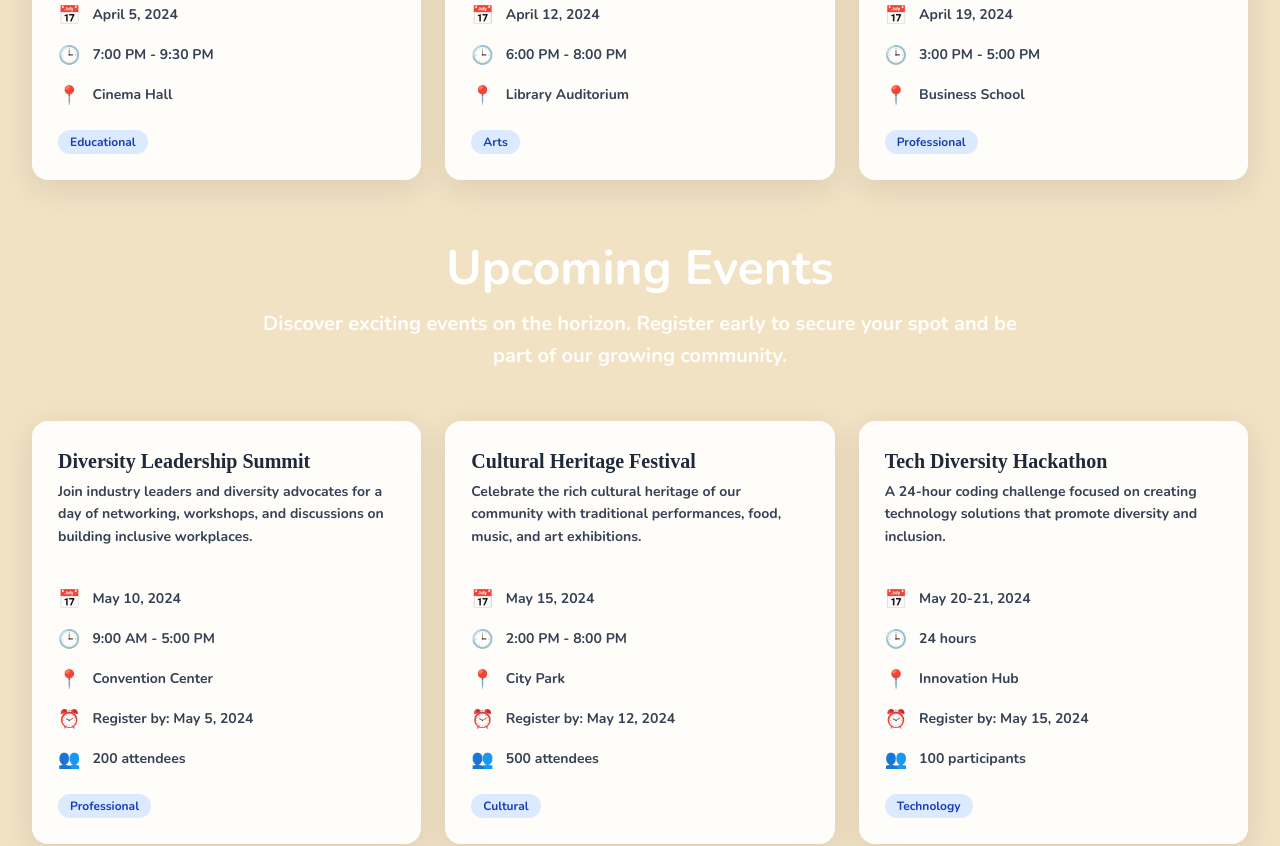
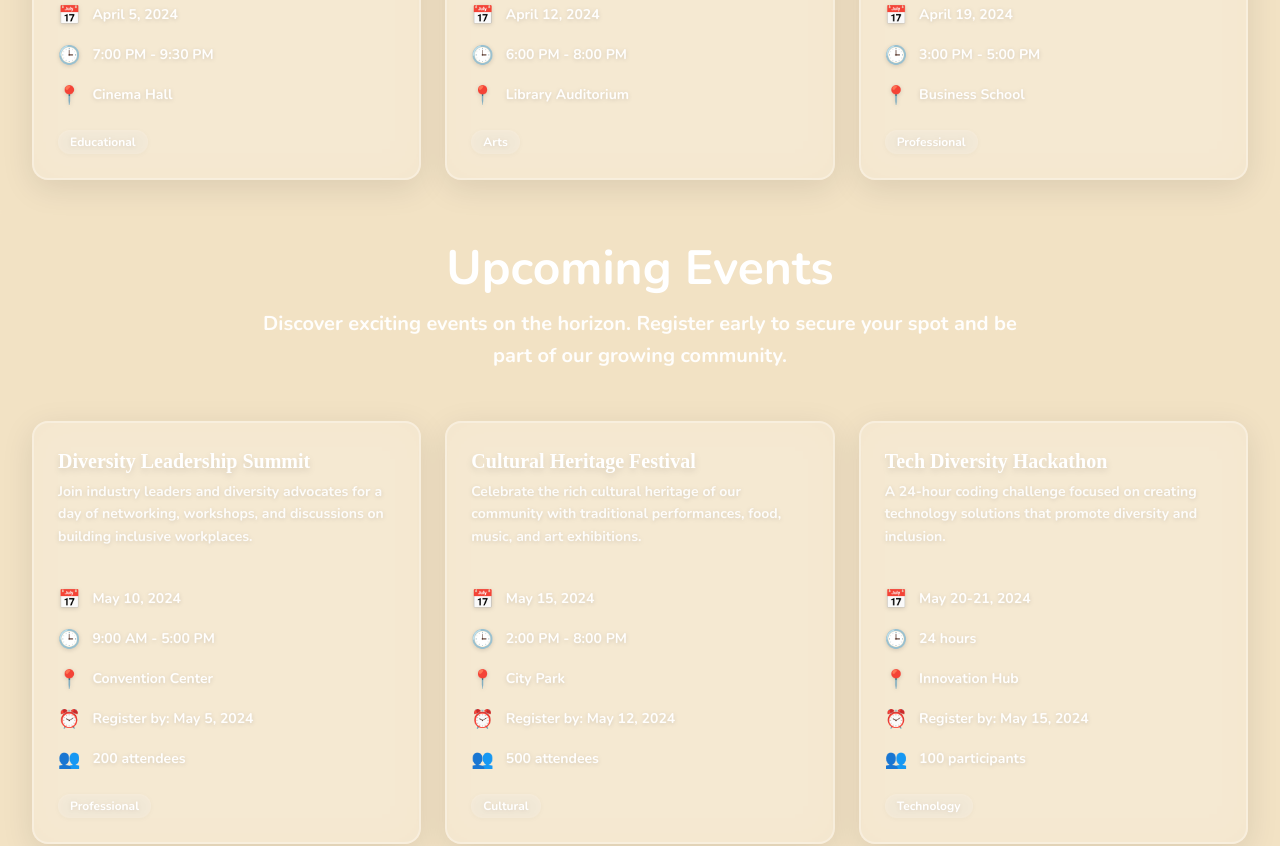
Before and after one commit to DeluluDevelopers/landingdiversity, a Next.js app: page / in a window 1280 px wide. Shown: the part 1540-2386 px from the top of the page. Built offline with nearby package versions, Linux system fonts and the light colour scheme.

Commit message:
removed thaat white bg to blur

```diff
--- a/app/page.tsx
+++ b/app/page.tsx
@@ -178,7 +178,7 @@ export default function Home() {
       {/* Fixed Background Image */}
       <div
         className='fixed inset-0 bg-cover bg-center bg-no-repeat z-0'
-        style={{ backgroundImage: "url(/ii.png)" }}
+        style={{ backgroundImage: "url(/ki.png)" }}
       >
         <div className='absolute inset-0 bg-black/30'></div>
       </div>
@@ -229,7 +229,7 @@ export default function Home() {
                     (index + 1) * 100
                   } card-hover`}
                   style={{
-                    background: "rgba(255, 255, 255, 0.9)",
+                    background: "rgba(255, 255, 255, 0.15)",
                     backdropFilter: "blur(20px)",
                     WebkitBackdropFilter: "blur(20px)",
                     border: "1px solid rgba(255, 255, 255, 0.3)",
@@ -240,41 +240,41 @@ export default function Home() {
                   }}
                 >
                   <CardHeader className='pb-3'>
-                    <CardTitle className='text-glow text-xl text-gray-800 font-bold'>
+                    <CardTitle className='text-glow text-xl text-white font-bold drop-shadow-md'>
                       {event.title}
                     </CardTitle>
-                    <CardDescription className='text-gray-700 leading-relaxed font-medium'>
+                    <CardDescription className='text-white/90 leading-relaxed font-medium drop-shadow-sm'>
                       {event.description}
                     </CardDescription>
                   </CardHeader>
                   <CardContent>
                     <div className='space-y-3'>
                       <div className='flex items-center gap-3'>
-                        <span className='text-blue-600 icon-bounce text-lg'>
+                        <span className='text-blue-200 icon-bounce text-lg drop-shadow-sm'>
                           📅
                         </span>
-                        <span className='text-sm text-gray-700 font-medium'>
+                        <span className='text-sm text-white/95 font-medium drop-shadow-sm'>
                           {event.date}
                         </span>
                       </div>
                       <div className='flex items-center gap-3'>
-                        <span className='text-blue-600 icon-bounce text-lg'>
+                        <span className='text-blue-200 icon-bounce text-lg drop-shadow-sm'>
                           🕒
                         </span>
-                        <span className='text-sm text-gray-700 font-medium'>
+                        <span className='text-sm text-white/95 font-medium drop-shadow-sm'>
                           {event.time}
                         </span>
                       </div>
                       <div className='flex items-center gap-3'>
-                        <span className='text-blue-600 icon-bounce text-lg'>
+                        <span className='text-blue-200 icon-bounce text-lg drop-shadow-sm'>
                           📍
                         </span>
-                        <span className='text-sm text-gray-700 font-medium'>
+                        <span className='text-sm text-white/95 font-medium drop-shadow-sm'>
                           {event.location}
                         </span>
                       </div>
                       <div className='pt-2'>
-                        <span className='inline-flex items-center px-3 py-1 rounded-full text-xs font-semibold bg-blue-100 text-blue-800 hover-scale glass-border'>
+                        <span className='inline-flex items-center px-3 py-1 rounded-full text-xs font-semibold bg-white/20 text-white hover-scale glass-border drop-shadow-sm'>
                           {event.category}
                         </span>
                       </div>
@@ -307,7 +307,7 @@ export default function Home() {
                     (index + 3) * 100
                   } card-hover`}
                   style={{
-                    background: "rgba(255, 255, 255, 0.9)",
+                    background: "rgba(255, 255, 255, 0.15)",
                     backdropFilter: "blur(20px)",
                     WebkitBackdropFilter: "blur(20px)",
                     border: "1px solid rgba(255, 255, 255, 0.3)",
@@ -318,36 +318,36 @@ export default function Home() {
                   }}
                 >
                   <CardHeader className='pb-3'>
-                    <CardTitle className='text-glow text-xl text-gray-800 font-bold'>
+                    <CardTitle className='text-glow text-xl text-white font-bold drop-shadow-md'>
                       {event.title}
                     </CardTitle>
-                    <CardDescription className='text-gray-700 leading-relaxed font-medium'>
+                    <CardDescription className='text-white/90 leading-relaxed font-medium drop-shadow-sm'>
                       {event.description}
                     </CardDescription>
                   </CardHeader>
                   <CardContent>
                     <div className='space-y-3'>
                       <div className='flex items-center gap-3'>
-                        <span className='text-blue-600 icon-bounce text-lg'>
+                        <span className='text-blue-200 icon-bounce text-lg drop-shadow-sm'>
                           📅
                         </span>
-                        <span className='text-sm text-gray-700 font-medium'>
+                        <span className='text-sm text-white/95 font-medium drop-shadow-sm'>
                           {event.date}
                         </span>
                       </div>
                       <div className='flex items-center gap-3'>
-                        <span className='text-blue-600 icon-bounce text-lg'>
+                        <span className='text-blue-200 icon-bounce text-lg drop-shadow-sm'>
                           🕒
                         </span>
-                        <span className='text-sm text-gray-700 font-medium'>
+                        <span className='text-sm text-white/95 font-medium drop-shadow-sm'>
                           {event.time}
                         </span>
                       </div>
                       <div className='flex items-center gap-3'>
-                        <span className='text-blue-600 icon-bounce text-lg'>
+                        <span className='text-blue-200 icon-bounce text-lg drop-shadow-sm'>
                           📍
                         </span>
-                        <span className='text-sm text-gray-700 font-medium'>
+                        <span className='text-sm text-white/95 font-medium drop-shadow-sm'>
                           {event.location}
                         </span>
                       </div>
@@ -355,7 +355,7 @@ export default function Home() {
                         <span className='text-orange-600 icon-bounce text-lg'>
                           ⏰
                         </span>
-                        <span className='text-sm text-gray-700 font-medium'>
+                        <span className='text-sm text-white/95 font-medium drop-shadow-sm'>
                           Register by: {event.registrationDeadline}
                         </span>
                       </div>
@@ -363,12 +363,12 @@ export default function Home() {
                         <span className='text-green-600 icon-bounce text-lg'>
                           👥
                         </span>
-                        <span className='text-sm text-gray-700 font-medium'>
+                        <span className='text-sm text-white/95 font-medium drop-shadow-sm'>
                           {event.capacity}
                         </span>
                       </div>
                       <div className='pt-2'>
-                        <span className='inline-flex items-center px-3 py-1 rounded-full text-xs font-semibold bg-blue-100 text-blue-800 hover-scale glass-border'>
+                        <span className='inline-flex items-center px-3 py-1 rounded-full text-xs font-semibold bg-white/20 text-white hover-scale glass-border drop-shadow-sm'>
                           {event.category}
                         </span>
                       </div>
@@ -449,7 +449,7 @@ export default function Home() {
               <Card
                 className='glass-card card-hover animate-fade-in-up delay-700'
                 style={{
-                  background: "rgba(255, 255, 255, 0.9)",
+                  background: "rgba(255, 255, 255, 0.15)",
                   backdropFilter: "blur(20px)",
                   WebkitBackdropFilter: "blur(20px)",
                   border: "1px solid rgba(255, 255, 255, 0.3)",
@@ -460,15 +460,15 @@ export default function Home() {
                 }}
               >
                 <CardHeader>
-                  <CardTitle className='text-center text-glow text-xl text-gray-800 font-bold'>
+                  <CardTitle className='text-center text-glow text-xl text-white font-bold drop-shadow-md'>
                     📧 Email
                   </CardTitle>
                 </CardHeader>
                 <CardContent className='text-center'>
-                  <p className='text-gray-700 font-medium'>
+                  <p className='text-white/95 font-medium drop-shadow-sm'>
                     info@diversityclub.org
                   </p>
-                  <p className='text-sm text-gray-600 mt-2'>
+                  <p className='text-sm text-white/90 mt-2 drop-shadow-sm'>
                     General inquiries
                   </p>
                 </CardContent>
@@ -477,7 +477,7 @@ export default function Home() {
               <Card
                 className='glass-card card-hover animate-fade-in-up delay-800'
                 style={{
-                  background: "rgba(255, 255, 255, 0.9)",
+                  background: "rgba(255, 255, 255, 0.15)",
                   backdropFilter: "blur(20px)",
                   WebkitBackdropFilter: "blur(20px)",
                   border: "1px solid rgba(255, 255, 255, 0.3)",
@@ -488,20 +488,24 @@ export default function Home() {
                 }}
               >
                 <CardHeader>
-                  <CardTitle className='text-center text-glow text-xl text-gray-800 font-bold'>
+                  <CardTitle className='text-center text-glow text-xl text-white font-bold drop-shadow-md'>
                     📱 Phone
                   </CardTitle>
                 </CardHeader>
                 <CardContent className='text-center'>
-                  <p className='text-gray-700 font-medium'>+1 (555) 123-4567</p>
-                  <p className='text-sm text-gray-600 mt-2'>Mon-Fri 9AM-5PM</p>
+                  <p className='text-white/95 font-medium drop-shadow-sm'>
+                    +1 (555) 123-4567
+                  </p>
+                  <p className='text-sm text-white/90 mt-2 drop-shadow-sm'>
+                    Mon-Fri 9AM-5PM
+                  </p>
                 </CardContent>
               </Card>
 
               <Card
                 className='glass-card card-hover animate-fade-in-up delay-900'
                 style={{
-                  background: "rgba(255, 255, 255, 0.9)",
+                  background: "rgba(255, 255, 255, 0.15)",
                   backdropFilter: "blur(20px)",
                   WebkitBackdropFilter: "blur(20px)",
                   border: "1px solid rgba(255, 255, 255, 0.3)",
@@ -512,16 +516,18 @@ export default function Home() {
                 }}
               >
                 <CardHeader>
-                  <CardTitle className='text-center text-glow text-xl text-gray-800 font-bold'>
+                  <CardTitle className='text-center text-glow text-xl text-white font-bold drop-shadow-md'>
                     📍 Address
                   </CardTitle>
                 </CardHeader>
                 <CardContent className='text-center'>
-                  <p className='text-gray-700 font-medium'>
+                  <p className='text-white/95 font-medium drop-shadow-sm'>
                     123 Diversity Street
                   </p>
-                  <p className='text-gray-700 font-medium'>Community Center</p>
-                  <p className='text-sm text-gray-600 mt-2'>
+                  <p className='text-white/95 font-medium drop-shadow-sm'>
+                    Community Center
+                  </p>
+                  <p className='text-sm text-white/90 mt-2 drop-shadow-sm'>
                     City, State 12345
                   </p>
                 </CardContent>
@@ -530,7 +536,7 @@ export default function Home() {
               <Card
                 className='glass-card card-hover animate-fade-in-up delay-1000'
                 style={{
-                  background: "rgba(255, 255, 255, 0.9)",
+                  background: "rgba(255, 255, 255, 0.15)",
                   backdropFilter: "blur(20px)",
                   WebkitBackdropFilter: "blur(20px)",
                   border: "1px solid rgba(255, 255, 255, 0.3)",
@@ -541,13 +547,15 @@ export default function Home() {
                 }}
               >
                 <CardHeader>
-                  <CardTitle className='text-center text-glow text-xl text-gray-800 font-bold'>
+                  <CardTitle className='text-center text-glow text-xl text-white font-bold drop-shadow-md'>
                     🌐 Social Media
                   </CardTitle>
                 </CardHeader>
                 <CardContent className='text-center'>
-                  <p className='text-gray-700 font-medium'>@DiversityClub</p>
-                  <p className='text-sm text-gray-600 mt-2'>
+                  <p className='text-white/95 font-medium drop-shadow-sm'>
+                    @DiversityClub
+                  </p>
+                  <p className='text-sm text-white/90 mt-2 drop-shadow-sm'>
                     Follow us for updates
                   </p>
                 </CardContent>
```
Also changed, not shown: app/globals.css (+13 -0 lines).
